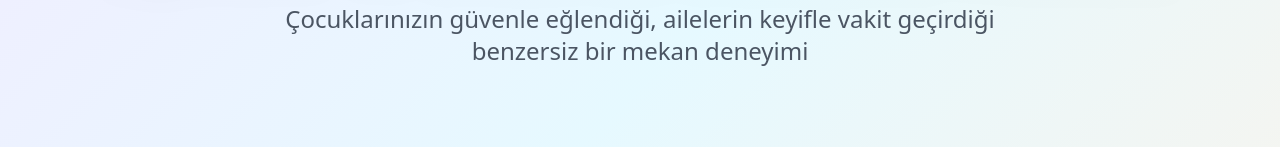
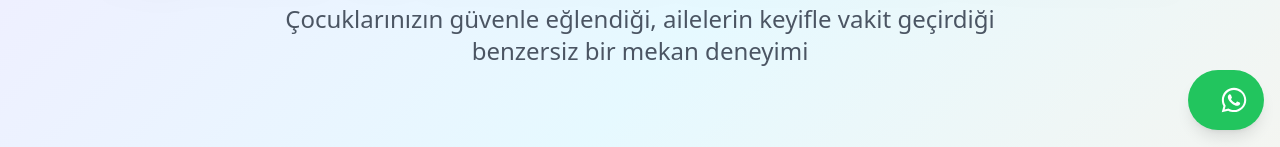
Before and after one commit to mibiik/mioboonscoffe, a React (Vite) app: page / in a window 1280 px wide. Shown: the part 653-800 px from the top of the page. Built offline with nearby package versions, Linux system fonts and the light colour scheme.

Commit message:
Dosya güncellemesi yapıldı

```diff
--- a/src/App.jsx
+++ b/src/App.jsx
@@ -1,6 +1,7 @@
 import { Routes, Route, useLocation, Navigate, useNavigate } from 'react-router-dom';
 import { motion, AnimatePresence } from 'framer-motion';
 import { useState } from 'react';
+import WhatsAppButton from './components/WhatsAppButton';
 import { useAuth } from './contexts/AuthContext';
 import { Helmet } from 'react-helmet';
 import AdminLogin from './components/AdminLogin';
@@ -65,6 +66,7 @@ function App() {
         </AnimatePresence>
       </div>
       <Footer />
+      <WhatsAppButton />
     </div>
   );
 }
--- /dev/null
+++ b/src/components/WhatsAppButton.jsx
@@ -0,0 +1,48 @@
+import React, { useState } from 'react';
+import { motion } from 'framer-motion';
+import { useLocation } from 'react-router-dom';
+import { FaWhatsapp } from 'react-icons/fa';
+
+export default function WhatsAppButton() {
+  const [isHovered, setIsHovered] = useState(false);
+  const location = useLocation();
+
+  // Don't show on menu page
+  if (location.pathname === '/menu') return null;
+
+  return (
+    <motion.a
+      href="https://api.whatsapp.com/send/?phone=905417440452&text&type=phone_number&app_absent=0"
+      target="_blank"
+      rel="noopener noreferrer"
+      className="fixed right-4 bottom-4 z-50 flex items-center gap-2"
+      onHoverStart={() => setIsHovered(true)}
+      onHoverEnd={() => setIsHovered(false)}
+      whileHover={{ scale: 1.05 }}
+      animate={{
+        y: [0, -5, 0],
+        transition: {
+          duration: 2,
+          repeat: Infinity,
+          ease: 'easeInOut'
+        }
+      }}
+    >
+      <div className="flex items-center bg-green-500 rounded-full shadow-lg hover:shadow-xl transition-all duration-300">
+        <motion.div
+          initial={{ width: 0, opacity: 0 }}
+          animate={{
+            width: isHovered ? 'auto' : 0,
+            opacity: isHovered ? 1 : 0
+          }}
+          className="overflow-hidden whitespace-nowrap pl-4"
+        >
+          <span className="text-white font-medium text-sm sm:text-base">Bize Yaz</span>
+        </motion.div>
+        <div className="p-3.5 sm:p-4 aspect-square">
+          <FaWhatsapp className="w-6 h-6 sm:w-7 sm:h-7 text-white" />
+        </div>
+      </div>
+    </motion.a>
+  );
+}
--- a/src/pages/Menu.jsx
+++ b/src/pages/Menu.jsx
@@ -166,9 +166,13 @@ export default function Menu() {
               transition={{ duration: 0.5 }}
               className="scroll-mt-24"
             >
-              <div className="flex items-center space-x-4 mb-8">
-                <span className="text-3xl">{category.emoji}</span>
-                <h2 className="text-2xl font-light text-gray-800">{category.name}</h2>
+              <div className="flex flex-col items-center space-y-4 mb-8 w-full">
+                <div className="w-full px-6 py-2 bg-gradient-to-r from-emerald-100 to-green-100 shadow-sm">
+                  <div className="flex items-center justify-center space-x-4 max-w-7xl mx-auto">
+                    <span className="text-4xl">{category.emoji}</span>
+                    <h2 className="text-3xl font-semibold text-gray-800">{category.name}</h2>
+                  </div>
+                </div>
               </div>
 
               <div className="flex flex-col space-y-4">
@@ -230,8 +234,8 @@ export default function Menu() {
           className="fixed bottom-0 left-0 right-0 bg-gradient-to-r from-emerald-600 to-green-700 backdrop-blur-lg border-t-4 border-emerald-800 py-4 px-4 z-50 shadow-xl overflow-x-auto"
           style={{ maxHeight: '100vh' }}
         >
-          <div className="max-w-7xl mx-auto">
-            <div className="flex gap-3 justify-start" style={{ scrollBehavior: 'smooth' }}>
+          <div className="max-w-7xl mx-auto flex justify-between items-center">
+            <div className="flex gap-3 justify-start flex-1" style={{ scrollBehavior: 'smooth' }}>
               {categories.map((category) => (
                 <motion.button
                   key={category.id}
```
